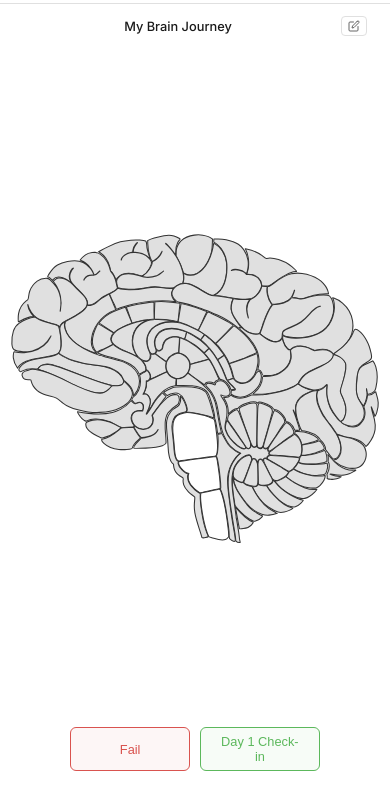
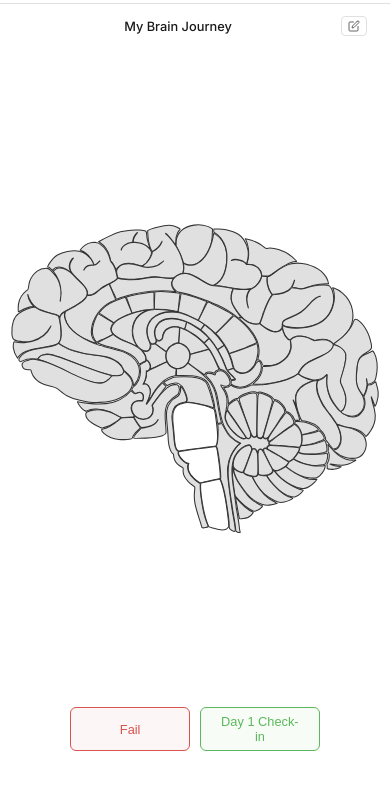
Before and after one commit to xsyed/ctrlmind, a website built with Vite: page index.html in a window 390 px wide. Shown: the part 53-844 px from the top of the page. Built offline with nearby package versions, Linux system fonts and the light colour scheme.

Commit message:
Fix button not visibile on mobile devices

```diff
--- a/src/css/style.css
+++ b/src/css/style.css
@@ -737,7 +737,7 @@ footer {
 
   .brain-container {
     padding: 10px;
-    padding-bottom: max(20px, env(safe-area-inset-bottom));
+    padding-bottom: max(40px, env(safe-area-inset-bottom));
   }
 
   #brain-svg-container {
@@ -745,7 +745,7 @@ footer {
   }
 
   #brain-svg-container svg {
-    max-height: calc(100vh - 220px);
+    max-height: calc(100vh - 280px);
   }
 
   .controls {
```
